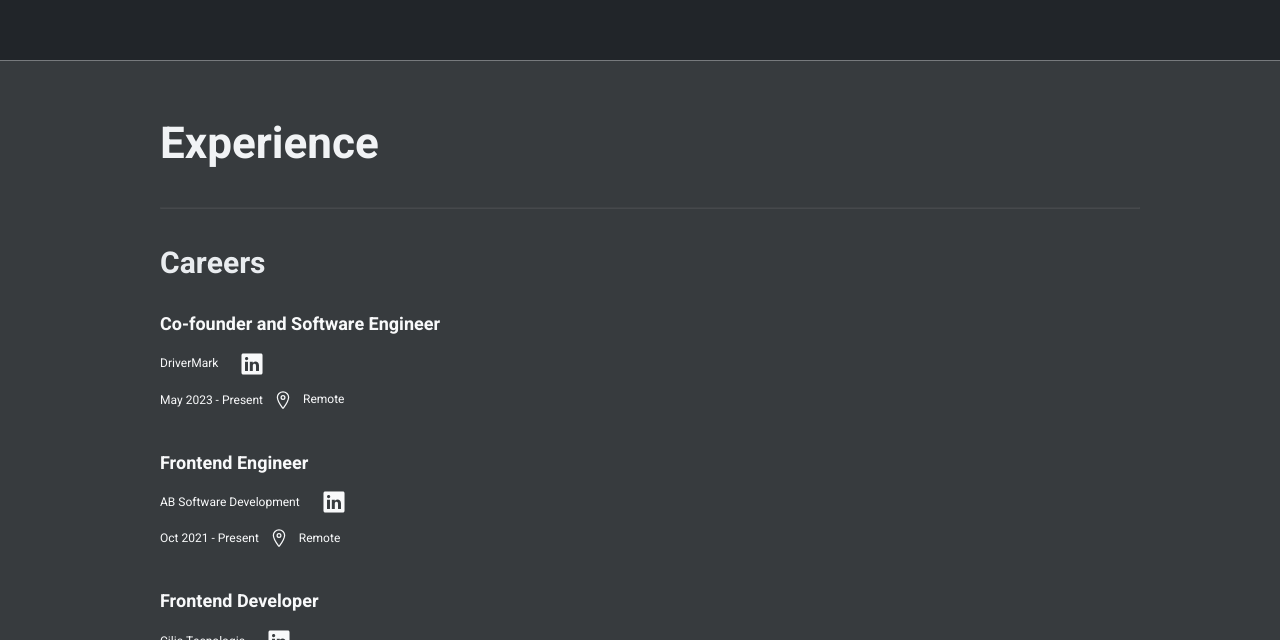
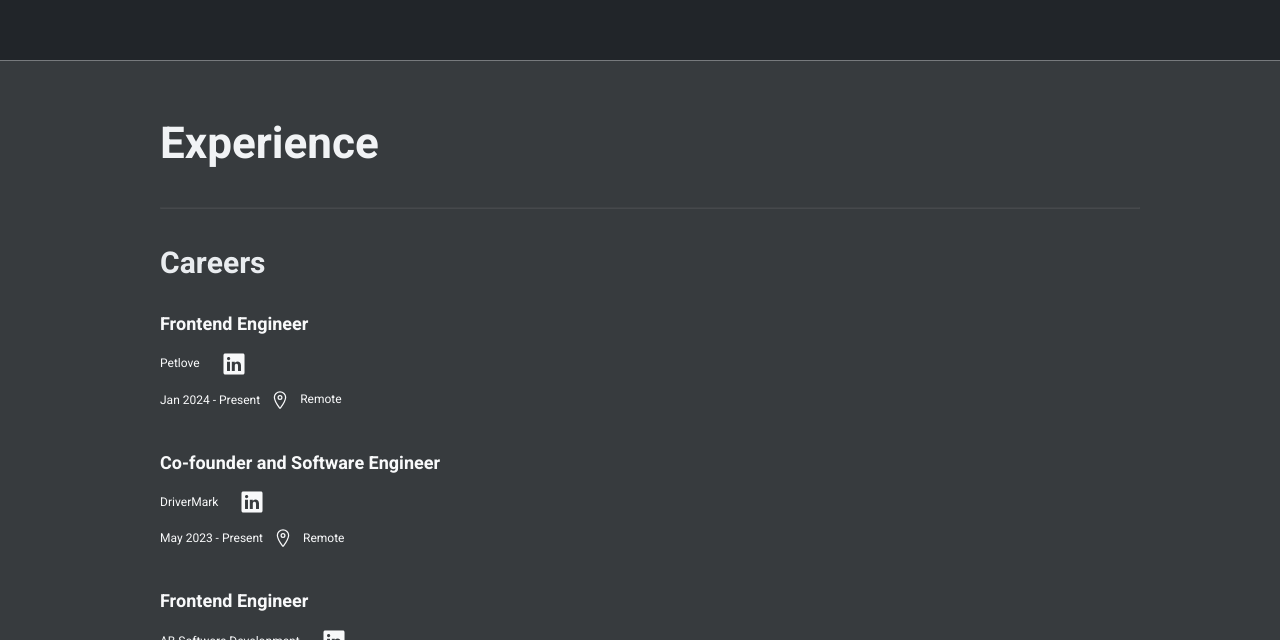
Before and after one commit to aureliojoseph/landing-page-2.0_english, a plain HTML site: page index.html in a window 1280 px wide. Shown: the part 2360-3000 px from the top of the page. Drawn offline with nearby package versions, Linux system fonts and the light colour scheme; some packages are replaced by stand-ins of ours; a script that the page names is missing.

Commit message:
update skills and experience sections

```diff
--- a/index.html
+++ b/index.html
@@ -164,7 +164,8 @@
 					<div class="center-text">
 						<h3 class="heading-tertiary">Hard Skills</h3>
 						<ul class="skills-list">
-							<li class="list-item">JavaScript &middot; TypeScript &middot; Vue &middot; React &middot; NextJs</li>
+							<li class="list-item">JavaScript &middot; TypeScript &middot; Vue &middot; React</li>
+							<li class="list-item">Nuxt &middot; NextJs &middot; Jest &middot; GraphQL</li>
 							<li class="list-item">HTML5 &middot; CSS3 &middot; SASS &middot; Tailwind CSS</li>
 							<li class="list-item">Design System Patterns &middot; B.E.M.</li>
 							<li class="list-item">
@@ -204,6 +205,39 @@
 				</div>
 
 				<div class="career-box container--small grid grid-row-small">
+					<div class="career-title">
+						<h4
+							class="quaternary-heading translate"
+							data-translation-key="experience-heading-1"
+							>
+								Frontend Engineer
+						</h4>
+
+						<div class="career-text career-text--link">
+							<a
+								class="link-icon"
+								rel="noopener"
+								target="_blank"
+								href="https://www.petlove.com.br/"
+								>Petlove
+							</a>
+
+							<a
+								href="https://www.linkedin.com/in/aurelioaborges/details/experience/"
+								rel="noopener"
+								target="_blank"
+								>
+									<ion-icon class="icon-link social-icon" name="logo-linkedin"></ion-icon>
+							</a>
+						</div>
+
+						<div class="career-text career-text--date">
+							<p class="career-sub-heading translate" data-translation-key="experience-date-5">Jan 2024 - Present</p>
+							<ion-icon class="icon" name="location-outline"></ion-icon>
+							<p class="icon-description translate" data-translation-key="experience-location-4">Remote</p>
+						</div>
+					</div>
+
 					<div class="career-title">
 						<h4
 							class="quaternary-heading translate"
```
